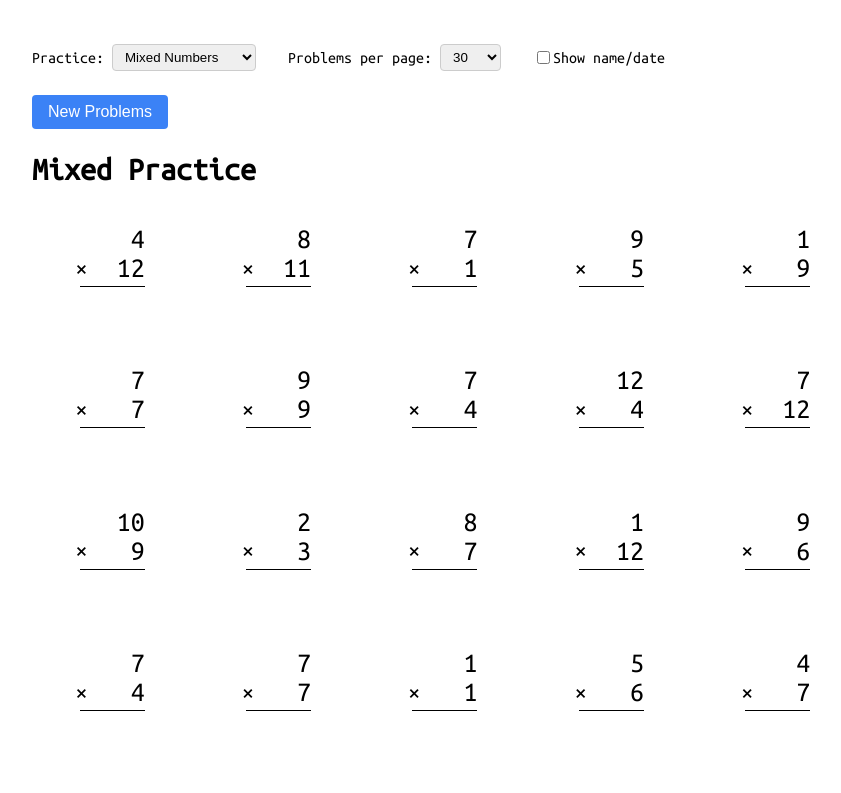
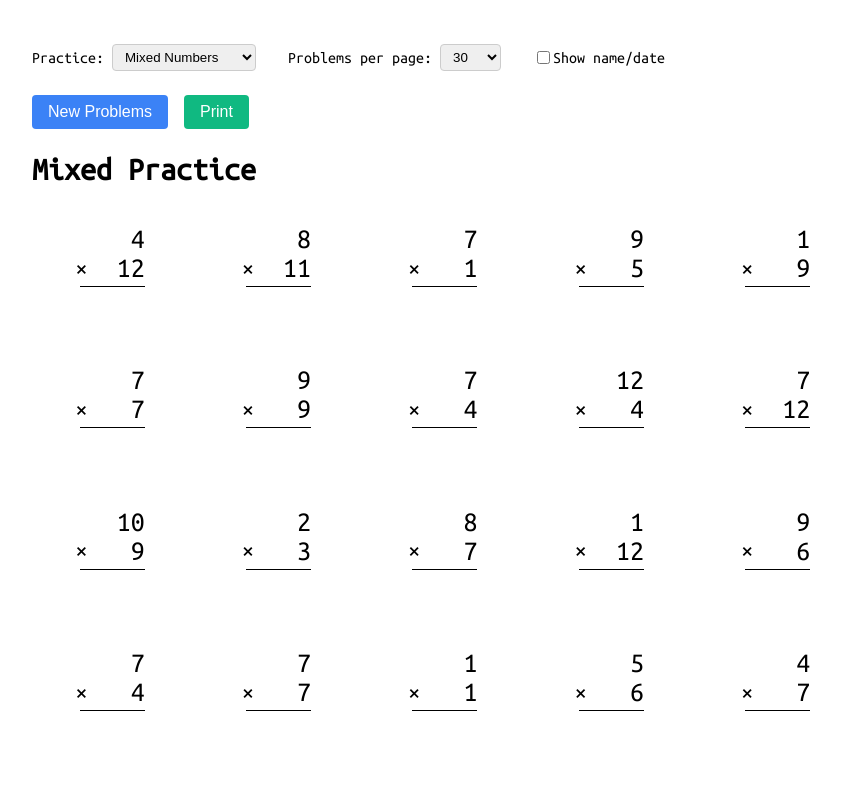
Before and after one commit to matt-/math_facts, a React (Vite) app: page / in a window 1280 px wide. Shown: the top 793 px of the page, without its empty margins (200-1041 px from the left). Built offline with nearby package versions, Linux system fonts and the light colour scheme.

Commit message:
feat: add print button and improve layout spacing

```diff
--- a/src/components/PracticePage.tsx
+++ b/src/components/PracticePage.tsx
@@ -57,6 +57,10 @@ export function PracticePage({ selectedNumber, problemsPerPage, showHeader }: Pr
     setProblems(newProblems);
   };
 
+  const handlePrint = () => {
+    window.print();
+  };
+
   const getSizeClass = () => {
     if (problemsPerPage <= 30) return 'size-30';
     if (problemsPerPage <= 40) return 'size-40';
@@ -65,9 +69,14 @@ export function PracticePage({ selectedNumber, problemsPerPage, showHeader }: Pr
 
   return (
     <div className="practice-page">
-      <button onClick={generateProblems} className="new-problems-btn no-print">
-        New Problems
-      </button>
+      <div className="button-group no-print">
+        <button onClick={generateProblems} className="new-problems-btn">
+          New Problems
+        </button>
+        <button onClick={handlePrint} className="print-btn">
+          Print
+        </button>
+      </div>
       <div className="header-section">
         <h1>{selectedNumber ? `${selectedNumber}'s Times Tables` : 'Mixed Practice'}</h1>
         {showHeader && (
--- a/src/index.css
+++ b/src/index.css
@@ -173,19 +173,36 @@ body {
   white-space: nowrap;
 }
 
-.new-problems-btn {
+.button-group {
+  display: flex;
+  gap: 1rem;
   margin-bottom: 1.5rem;
+}
+
+.new-problems-btn,
+.print-btn {
   padding: 0.5rem 1rem;
   border-radius: 4px;
   border: none;
-  background: #3b82f6;
   color: white;
   cursor: pointer;
   font-size: 1rem;
 }
 
+.new-problems-btn {
+  background: #3b82f6;
+}
+
 .new-problems-btn:hover {
   background: #2563eb;
+}
+
+.print-btn {
+  background: #10b981;
+}
+
+.print-btn:hover {
+  background: #059669;
 }
 
 h1 {
```
